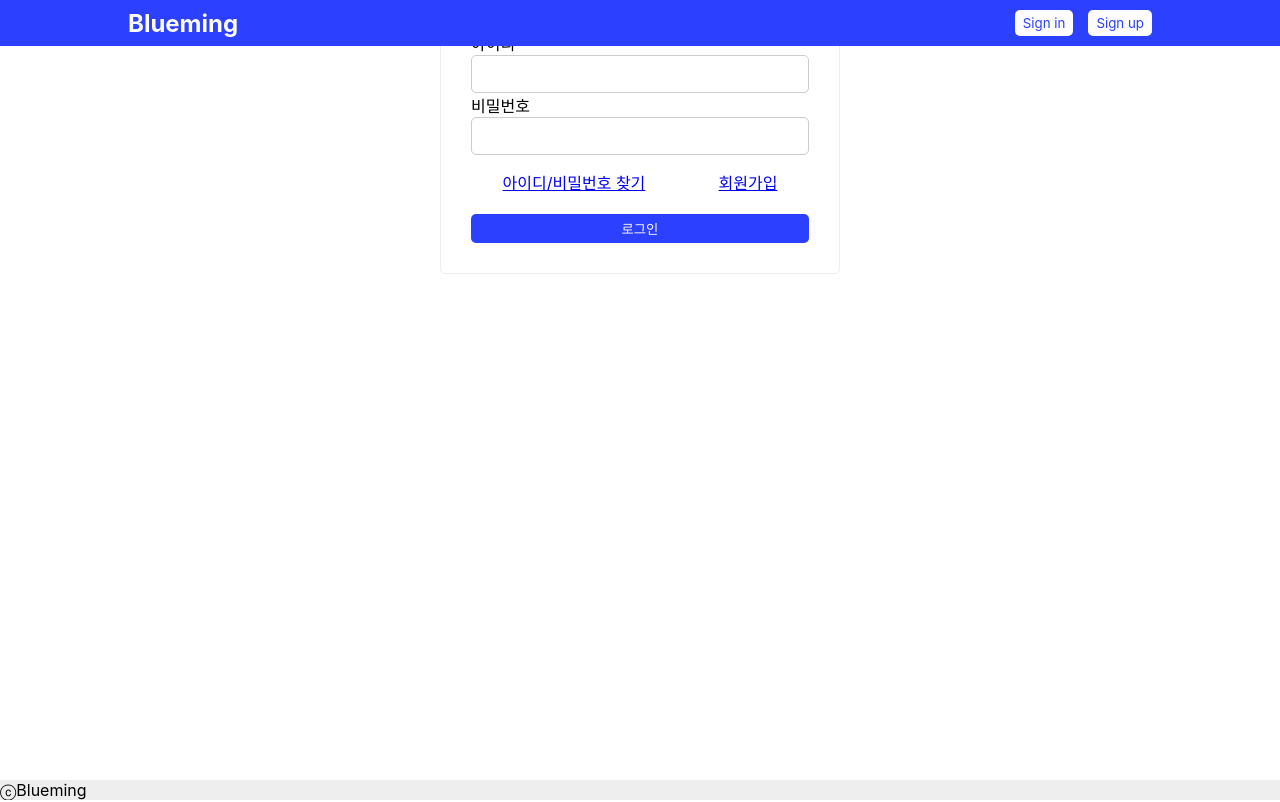
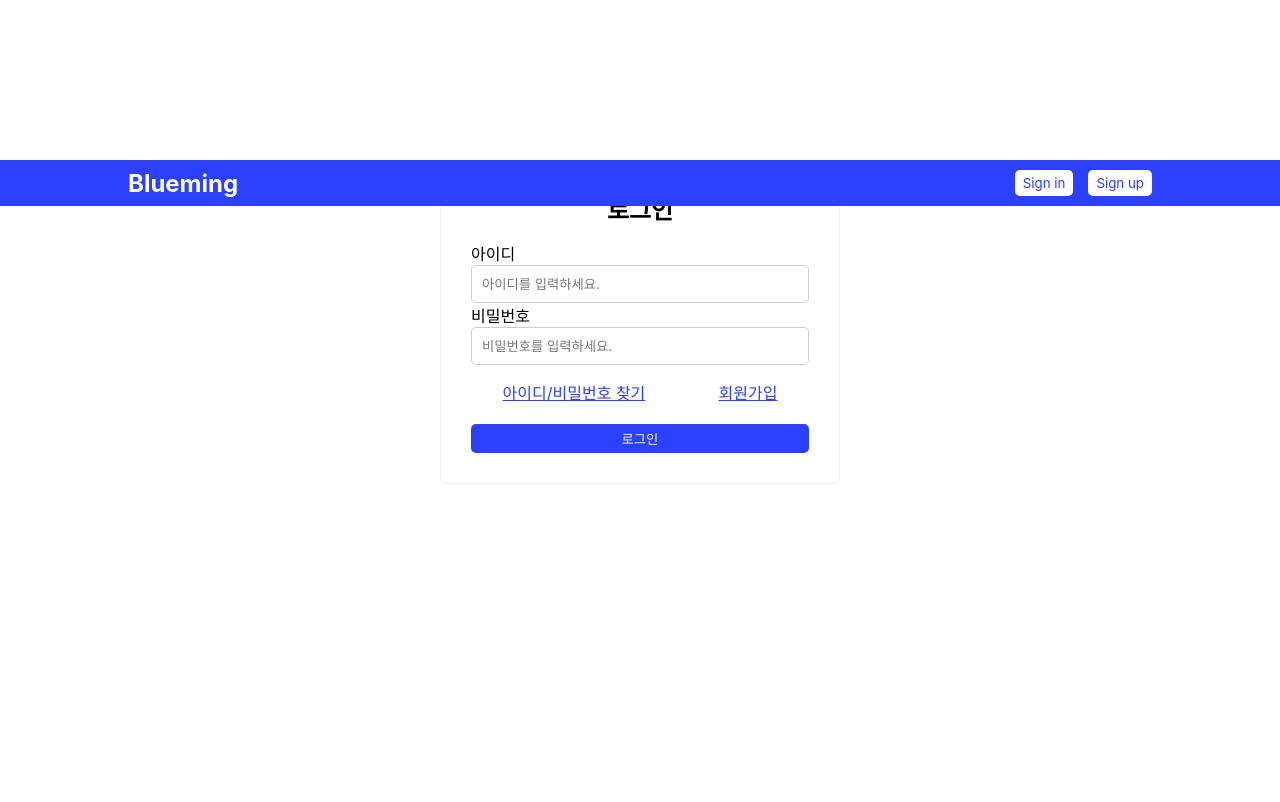
Before and after one commit to ReturnReason/Blueming, a React (Create React App) app in the folder front/miniproject/: page /signin in a window 1280 px wide. Shown: the top 802 px of the page. Built offline with nearby package versions, Linux system fonts and the light colour scheme; a web font is replaced by a local one.

Commit message:
design(SignIn): 로그인 페이지 레이아웃 css 추가

```diff
--- a/front/miniproject/src/pages/SignIn.jsx
+++ b/front/miniproject/src/pages/SignIn.jsx
@@ -1,23 +1,25 @@
 import { Button, Label, TextInput } from 'components';
+import { PRIMARY_COLOR } from 'components/colors/common';
 import styled from 'styled-components';
 
 function SignIn() {
   return (
     <Container>
+      <h2 className='loginTitle'>로그인</h2>
       <form>
         <Label htmlFor='id' title='아이디' />
-        <TextInput width={'100%'} name='id' />
+        <TextInput width={'100%'} name='id' placeholder={'아이디를 입력하세요.'} />
         <Label htmlFor='pw' title='비밀번호' />
-        <TextInput width={'100%'} name='pw' />
+        <TextInput width={'100%'} name='pw' placeholder={'비밀번호를 입력하세요.'} />
         <LoginContainer>
           <p>
             <a href='#'>아이디/비밀번호 찾기</a>
           </p>
           <p>
-            <a href='#'>회원가입</a>
+            <a href='/signup'>회원가입</a>
           </p>
         </LoginContainer>
-        <Button mt={'20px'} width={'100%'}>
+        <Button className={'loginBtn'} mt={'20px'} width={'100%'}>
           로그인
         </Button>
       </form>
@@ -33,6 +35,24 @@ const Container = styled.div`
   margin: 0 auto;
   border: 1px solid #eee;
   border-radius: 5px;
+  margin-top: 20vh;
+
+  .loginTitle {
+    text-align: center;
+    margin-bottom: 15px;
+  }
+
+  a {
+    color: ${PRIMARY_COLOR};
+
+    &:hover {
+      text-decoration: underline;
+    }
+  }
+
+  .loginBtn {
+    padding: 8px;
+  }
 `;
 
 const LoginContainer = styled.div`
```
